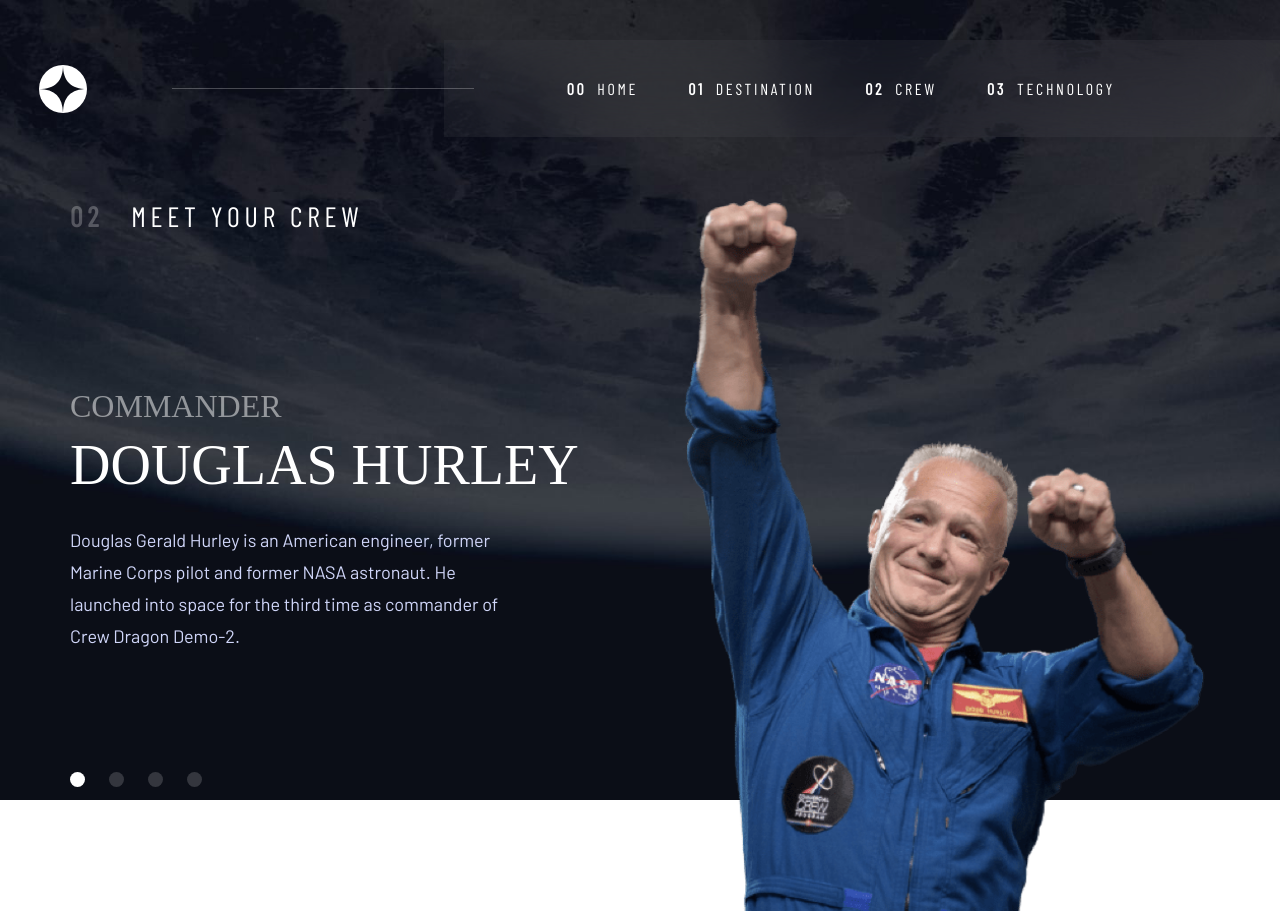
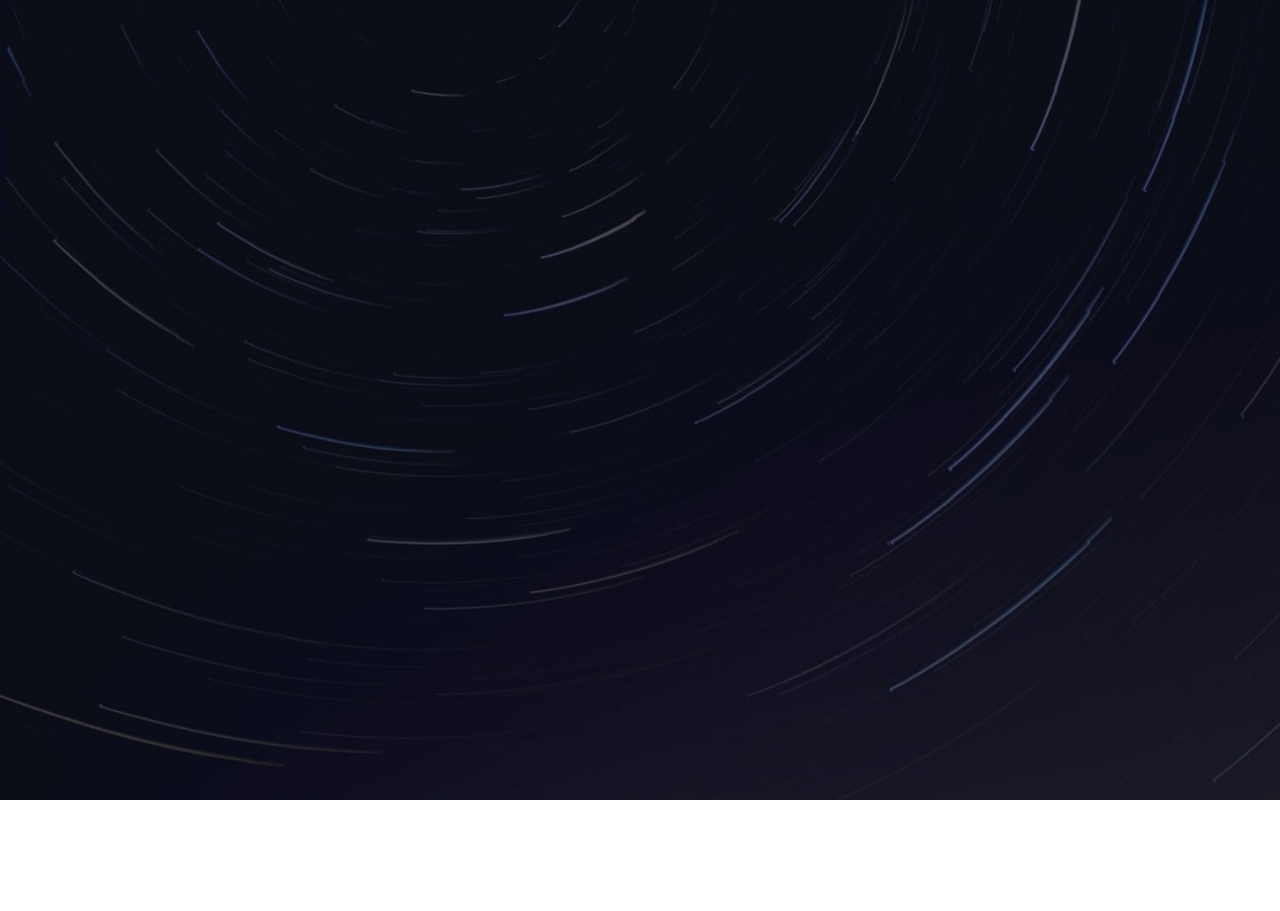
Before and after one commit to YerikAH/space-tourism-frontend-mentor, a React (Vite) app: page / in a window 1280 px wide. After the commit the page ends 800 px from the top, so only its background shows below. Built offline with nearby package versions, Linux system fonts and the light colour scheme; a web font is replaced by a local one.

Commit message:
comeback

```diff
--- a/src/App.tsx
+++ b/src/App.tsx
@@ -7,7 +7,7 @@ import { FetchProvider } from "./context/fetchContext";
 function App() {
   return (
     <FetchProvider>
-      <CrewComponent />
+      <TechComponent />
     </FetchProvider>
   );
 }
--- a/src/components/NavegatorComponent.tsx
+++ b/src/components/NavegatorComponent.tsx
@@ -20,6 +20,8 @@ import logo from "../assets/shared/logo.svg";
 import ham from "../assets/shared/icon-hamburger.svg";
 
 export default function NavegatorComponent() {
+
+
   return (
     <HeaderStyle>
       <NavegatorStyle>
--- a/src/components/crew/CrewImage.tsx
+++ b/src/components/crew/CrewImage.tsx
@@ -32,7 +32,7 @@ export default function CrewImage({
         <ImageCrew src={image_path} />
       </ImageRespon>
 
-      <SubtitleOne className="tablet">{job}</SubtitleOne>
+      <SubtitleOne className="tablet"> {job} </SubtitleOne>
       <HeadlinePrincipal className="tablet">{name}</HeadlinePrincipal>
 
       <TextBodyOne className="tablet">{description}</TextBodyOne>
--- a/src/components/crew/CrewInfo.tsx
+++ b/src/components/crew/CrewInfo.tsx
@@ -8,11 +8,9 @@ import {
   ImageRespon,
   TextBodyOne,
 } from "../../styles/crew_styles";
-export default function CrewInfo(
-  { job, name, description, image_path }: Crew,
-  style: StyleProps
-) {
-  console.log(style);
+
+export default function CrewInfo({ job, name, description, image_path }: Crew) {
+  console.log("Hola mundo");
   return (
     <>
       <SubtitleOne className="mobile">{job}</SubtitleOne>
--- a/src/components/screen/CrewComponent.tsx
+++ b/src/components/screen/CrewComponent.tsx
@@ -22,7 +22,6 @@ export default function CrewComponent() {
   const [data, setData] = useState<Crew>(CREW_INITIAL_STATE);
   const [options, setOptions] = useState<Options[]>(CREW_OPTIONS);
   const [style, setStyle] = useState(false);
-
   const handleClick = (e: React.MouseEvent<HTMLButtonElement, MouseEvent>) => {
     const getValue: string = (e.target as HTMLButtonElement).value;
     selectOption(getValue);
--- a/src/components/screen/TechComponent.tsx
+++ b/src/components/screen/TechComponent.tsx
@@ -1,17 +1,12 @@
 import React, { useContext, useState } from "react";
 import FetchContext from "../../context/fetchContext";
+import {BgGround} from "../../styles/tech_styles";
 export default function TechComponent() {
   const data = useContext(FetchContext);
-  const [aume, setAume] = useState(0);
-  const handleClick = () => {
-    setAume(aume + 1);
-  };
-  console.log(data.home[0].text);
+
   return (
     <FetchContext.Provider value={data}>
-      <div className="">{data.destination[0].description}</div>
-      <p>{aume}</p>
-      <button onClick={handleClick}>Aumentar</button>
+      <BgGround/>
     </FetchContext.Provider>
   );
 }
--- a/src/styles/tech_styles.ts
+++ b/src/styles/tech_styles.ts
@@ -1,9 +1,9 @@
 import styled from "styled-components";
 /* images */
 
-import bgDestinationDesktop from "../assets/destination/background-destination-desktop.jpg";
-import bgDestinationTablet from "../assets/destination/background-destination-tablet.jpg";
-import bgDestinationMobile from "../assets/destination/background-destination-mobile.jpg";
+import bgDestinationDesktop from "../assets/technology/background-technology-desktop.jpg";
+import bgDestinationTablet from "../assets/technology/background-technology-tablet.jpg";
+import bgDestinationMobile from "../assets/technology/background-technology-mobile.jpg";
 
 export const BgGround = styled.div`
   background: fixed url(${bgDestinationMobile}) center/cover no-repeat;
```
Also changed, not shown: src/components/tech/TechImage.tsx (added), src/components/tech/TechInfo.tsx (added), src/components/tech/TechNav.tsx (added).
